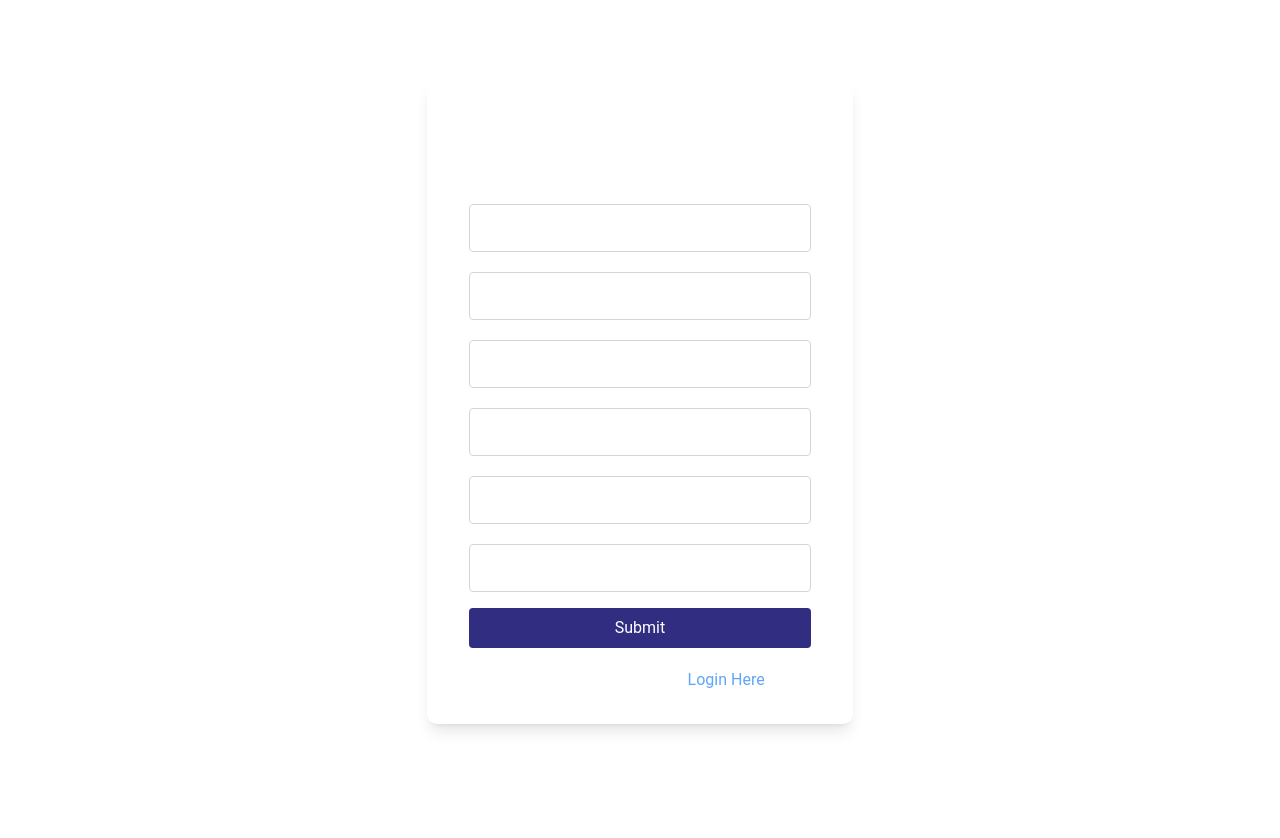
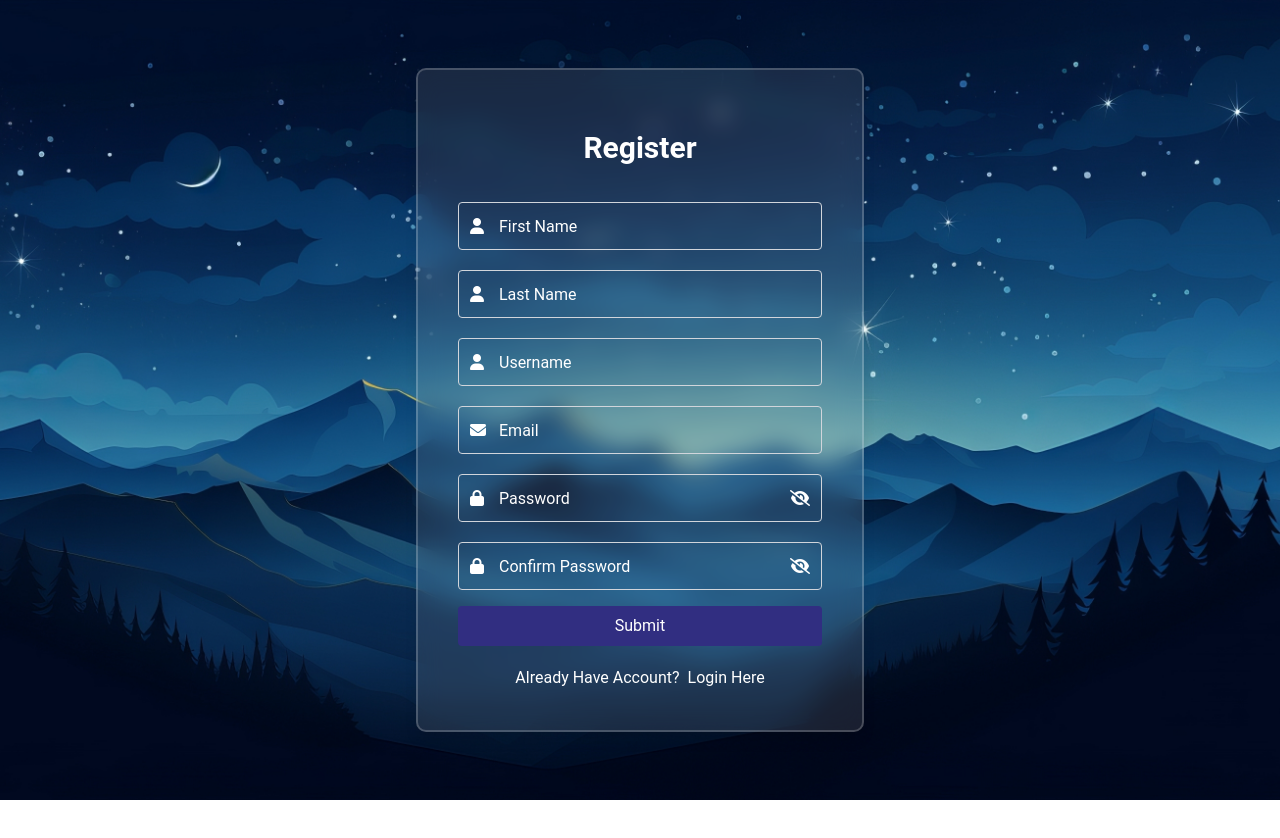
Before and after one commit to jnorgini/angular-jwt, an Angular app: page /register in a window 1280 px wide. Shown: the top 838 px of the page. After the commit the page ends 800 px from the top, so only its background shows below. Built offline with nearby package versions, Linux system fonts and the light colour scheme; no server answers.

Commit message:
fix: register form improvements

```diff
--- a/src/app/pages/register/register.component.css
+++ b/src/app/pages/register/register.component.css
@@ -1,3 +1,21 @@
+.register-page-wrapper {
+  display: flex;
+  justify-content: center;
+  align-items: center;
+  min-height: 100vh;
+  background-image: url('../../../assets/bg-img.jpg');
+  background-repeat: no-repeat;
+  background-size: cover;
+  background-position: bottom;
+  width: 100%;
+}
+
+.register-page {
+  width: 35%;
+  border-color: rgba(255, 255, 255, .2);
+  border-radius: 10px;
+}
+
 .register-page input::placeholder {
   color: white;
 }
@@ -13,7 +31,7 @@
 }
 
 .register-page a:hover {
-  color: white;
+  color: rgb(68, 238, 68);
 }
 
 .register-page input:focus {
--- a/src/app/pages/register/register.component.html
+++ b/src/app/pages/register/register.component.html
@@ -1,38 +1,39 @@
-<div class="lg:w-4/12 p-10 register-page shadow-lg mx-auto m-20 bg-gray-100 rounded-md"
-  style="background-color: rgba(255, 255, 255, 0.1); backdrop-filter: blur(20px); border: 2px solid rgba(255, 255, 255, .2); color: #fff; border-radius: 10px; padding: 30px 40px;">
+<div class="register-page-wrapper">
+  <div class="register-page
+  p-10 shadow-lg bg-gray-100 bg-opacity-10 backdrop-blur-md border-2 border-white rounded-md text-white">
     <h3 class="text-3xl text-center font-semibold py-5">Register</h3>
     <form class="flex flex-col">
       <div class="flex flex-col mt-4 mb-1 relative">
         <i class="fa fa-user absolute top-4 left-3 text-white"></i>
-      <input class="p-2 pl-10 h-12 border border-gray-300 rounded bg-transparent text-white"
+        <input class="pl-10 h-12 border border-gray-300 rounded bg-transparent text-white"
           [(ngModel)]="registerDto.firstName" name="firstName" type="text" placeholder="First Name"
           [ngClass]="{'border-red-500': validation && !registerDto.firstName }">
         <!-- <span class="text-red-500" *ngIf="validation && !registerDto.firstName">*First Name is required</span> -->
       </div>
       <div class="flex flex-col mt-4 mb-1 relative">
         <i class="fa fa-user absolute top-4 left-3 text-white"></i>
-      <input class="p-2 pl-10 h-12 border border-gray-300 rounded bg-transparent text-white"
+        <input class="pl-10 h-12 border border-gray-300 rounded bg-transparent text-white"
           [(ngModel)]="registerDto.lastName" name="lastName" type="text" placeholder="Last Name"
           [ngClass]="{'border-red-500': validation && !registerDto.lastName }">
         <!-- <span class="text-red-500" *ngIf="validation && !registerDto.lastName">*Last Name is required</span> -->
       </div>
       <div class="flex flex-col mt-4 mb-1 relative">
         <i class="fa fa-user absolute top-4 left-3 text-white"></i>
-      <input class="p-2 pl-10 h-12 border border-gray-300 rounded bg-transparent text-white"
+        <input class="pl-10 h-12 border border-gray-300 rounded bg-transparent text-white"
           [(ngModel)]="registerDto.username" name="username" type="text" placeholder="Username"
           [ngClass]="{'border-red-500': validation && !registerDto.username }">
         <!-- <span class="text-red-500" *ngIf="validation && !registerDto.username">*Username is required</span> -->
       </div>
       <div class="flex flex-col mt-4 mb-1 relative">
         <i class="fa fa-envelope absolute top-4 left-3 text-white"></i>
-      <input class="p-2 pl-10 h-12 border border-gray-300 rounded bg-transparent text-white"
+        <input class="pl-10 h-12 border border-gray-300 rounded bg-transparent text-white"
           [(ngModel)]="registerDto.email" name="email" type="text" placeholder="Email"
           [ngClass]="{'border-red-500': validation && !registerDto.email }">
         <!-- <span class="text-red-500" *ngIf="validation && !registerDto.email">*Email is required</span> -->
       </div>
       <div class="flex flex-col mt-4 mb-1 relative">
         <i class="fa fa-lock absolute top-4 left-3 text-white"></i>
-      <input #passwordInput class="p-2 pl-10 h-12 border border-gray-300 rounded bg-transparent text-white"
+        <input #passwordInput class="pl-10 h-12 border border-gray-300 rounded bg-transparent text-white"
           [(ngModel)]="registerDto.password" name="password" type="password" placeholder="Password"
           [ngClass]="{'border-red-500': validation && !registerDto.password }">
         <!-- <span class="text-red-500" *ngIf="validation && !registerDto.password">*Password is required</span> -->
@@ -43,9 +44,9 @@
       </div>
       <div class="flex flex-col mt-4 mb-1 relative">
         <i class="fa fa-lock absolute top-4 left-3 text-white"></i>
-      <input #confirmPasswordInput class="p-2 pl-10 h-12 border border-gray-300 rounded bg-transparent text-white"
-        [(ngModel)]="registerDto.confirmPassword" name="confirmPassword" type="password" placeholder="Confirm Password"
-        [ngClass]="{'border-red-500': validation && !registerDto.confirmPassword }">
+        <input #confirmPasswordInput class="pl-10 h-12 border border-gray-300 rounded bg-transparent text-white"
+          [(ngModel)]="registerDto.confirmPassword" name="confirmPassword" type="password"
+          placeholder="Confirm Password" [ngClass]="{'border-red-500': validation && !registerDto.confirmPassword }">
         <!-- <span class="text-red-500" *ngIf="validation && !registerDto.confirmPassword">*Confirm Password is required</span> -->
         <i *ngIf="confirmPasswordVisible" class="fa fa-eye absolute top-4 right-3 text-white cursor-pointer"
           (click)="toggleConfirmPasswordVisibility(confirmPasswordInput)"></i>
@@ -65,6 +66,7 @@
       <button class="bg-indigo-900 p-2 rounded mt-3 text-white" (click)="register(registerDto)">Submit</button>
     </form>
     <div class="flex justify-center mt-5">
-    <span>Already Have Account?</span> <a class="text-blue-400 ml-2 cursor-pointer" routerLink="/login">Login Here</a>
+      <span>Already Have Account?</span> <a class="text-white ml-2 hover:underline cursor-pointer"
+        routerLink="/login">Login Here</a>
     </div>
   </div>
```
Lines whose indentation alone changed are shown as unchanged.
